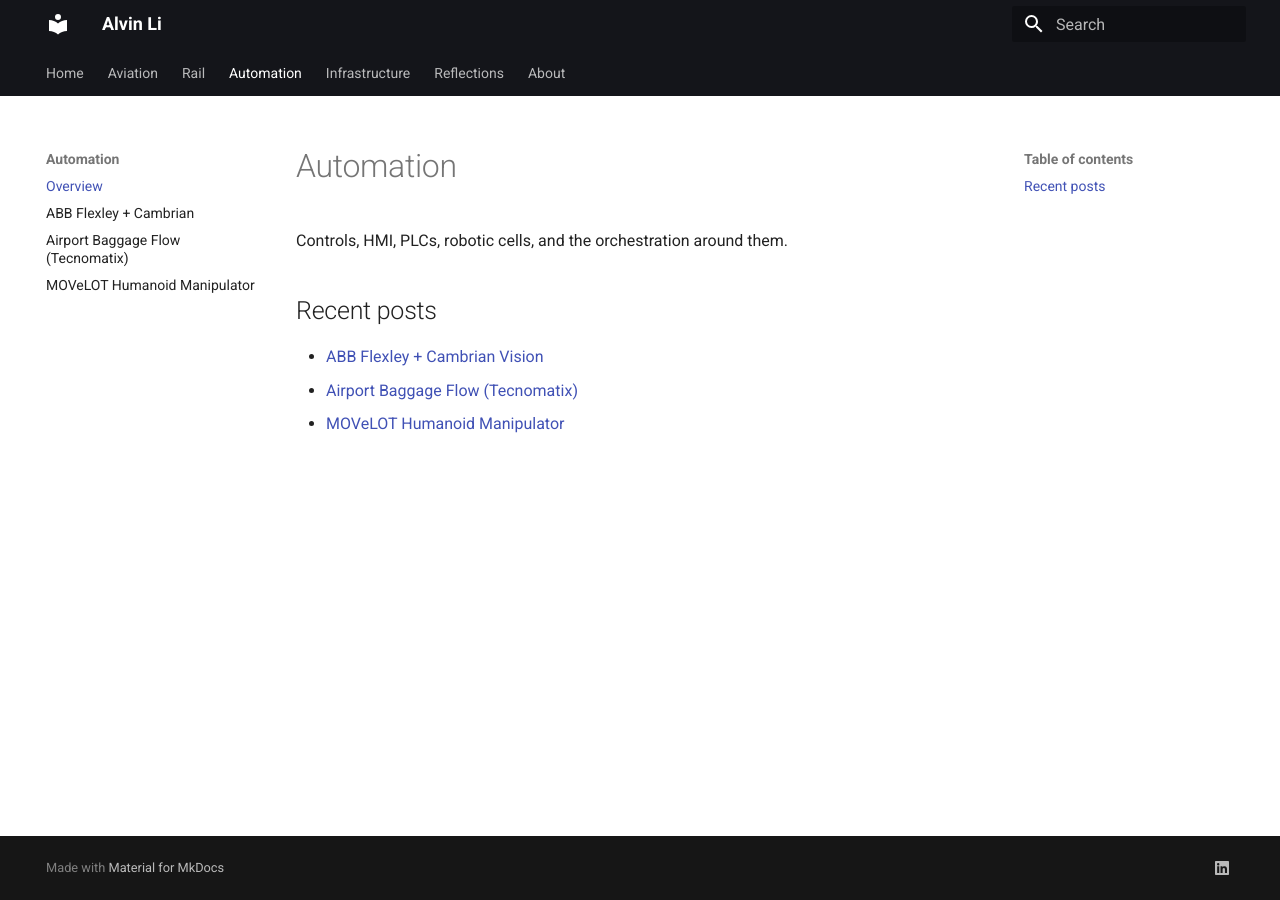
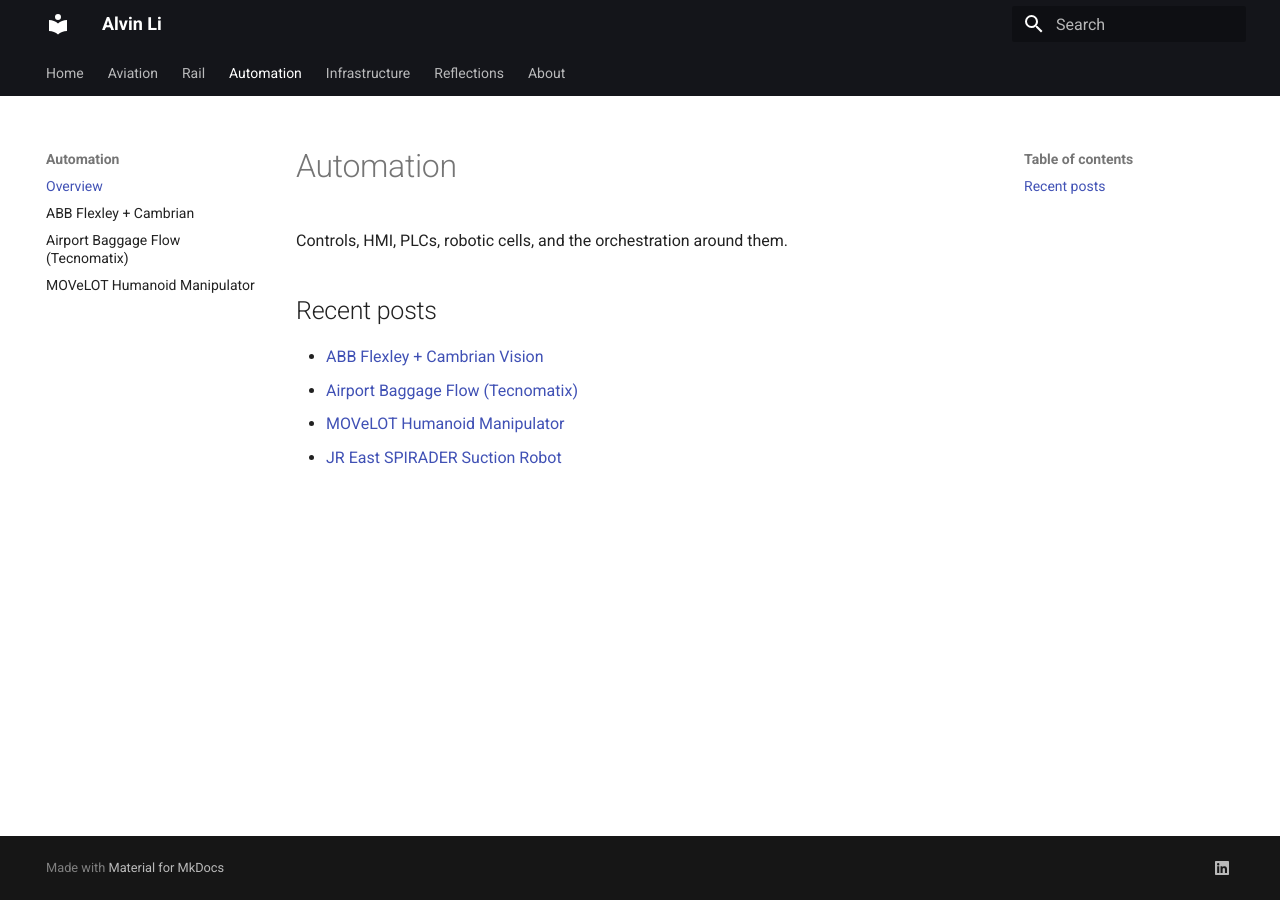
Before and after one commit to alvvvli/alvin-site, an MkDocs documentation site: the page built from docs/automation/index.md, in a window 1280 px wide. Built offline with MkDocs 1.6.1 and Material for MkDocs 9.7.7, drawn with Linux system fonts in a browser that asks for light colours.

Commit message:
Update index.md

```diff
--- a/docs/automation/index.md
+++ b/docs/automation/index.md
@@ -6,3 +6,4 @@ Controls, HMI, PLCs, robotic cells, and the orchestration around them.
 - [ABB Flexley + Cambrian Vision](abb-flexley-cambrian.md)
 - [Airport Baggage Flow (Tecnomatix)](airport-baggage-tecnomatix.md)
 - [MOVeLOT Humanoid Manipulator](movelot.md)
+- [JR East SPIRADER Suction Robot](spirader.md)
```
